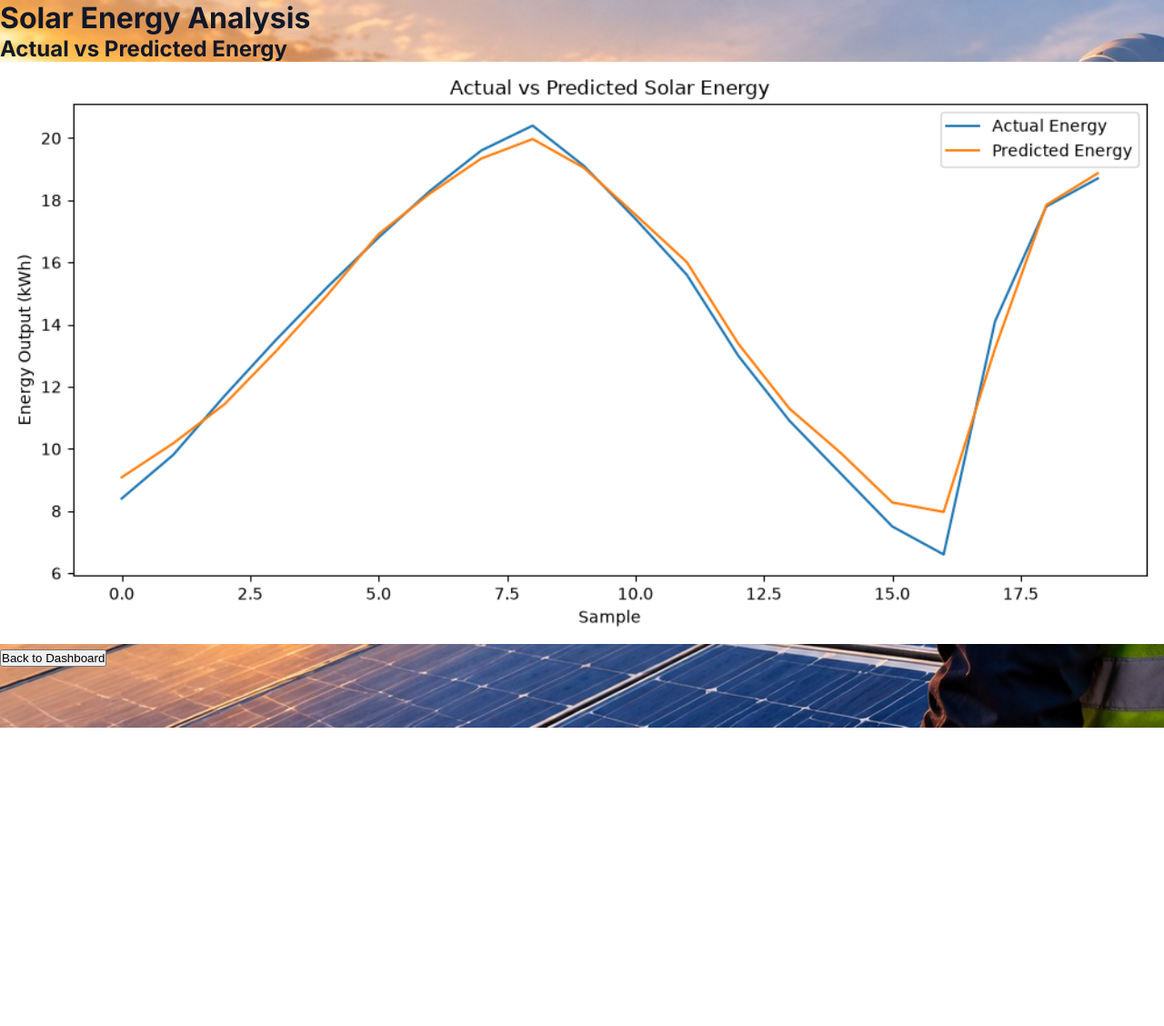
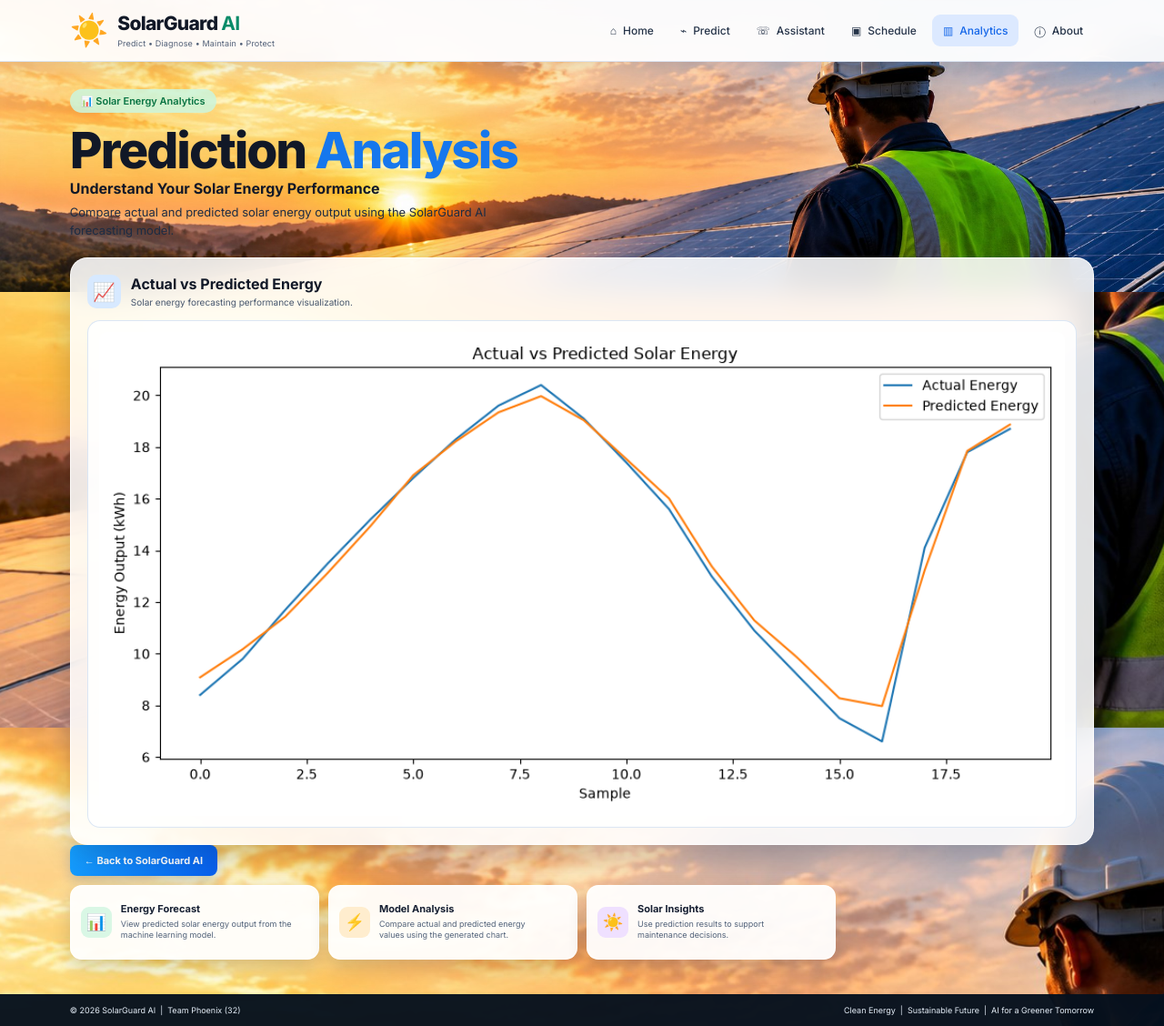
Before and after one commit to pradeep312205/SolarGuard-AI, a Flask app: page /analytics in a window 1280 px wide. Shown: the whole page at 91% size. Before the commit the page ends 800 px from the top, so only its background shows below. Run offline with Flask 3, Linux system fonts and the light colour scheme; parts of the project's set-up code (start-up, migrations or seed data) failed here and were passed over.

Commit message:
Align analytics chart page with SolarGuard interface

```diff
--- a/static/style.css
+++ b/static/style.css
@@ -141,6 +141,21 @@ input::placeholder, textarea::placeholder { color: #8798af; }
 .schedule-feature .arrow { background: #5591ed; }
 .fault-card .arrow { background: #ff9d0a; }
 .knowledge-card .arrow { background: #b779e8; }
+.analytics-hero { min-height: 250px; }
+.analytics-hero .hero-content { padding-top: 30px; padding-bottom: 58px; }
+.analytics-hero h1 span { color: #1677ed; }
+.chart-card { padding: 20px; }
+.chart-container {
+    overflow: hidden;
+    padding: 12px;
+    border: 1px solid rgba(213,226,243,.85);
+    border-radius: 14px;
+    background: rgba(255,255,255,.9);
+}
+.chart-container img { display: block; width: 100%; height: auto; border-radius: 8px; }
+.analytics-features { margin-bottom: 14px; }
+.analytics-features .feature-card { min-height: 82px; }
+.back-button { width: auto; margin-top: 0; padding: 10px 16px; }
 footer { display: flex; align-items: center; justify-content: space-between; gap: 14px; padding: 12px 6%; color: #e4edf7; background: rgba(5,16,30,.96); font-size: 9px; }
 
 @media (min-width: 1100px) {
@@ -178,5 +193,9 @@ footer { display: flex; align-items: center; justify-content: space-between; gap
     .feature-card { min-height: 74px; padding: 9px 25px 9px 9px; gap: 8px; }
     .feature-card h3 { font-size: 10px; }
     .feature-card p { font-size: 8px; }
+    .chart-card { padding: 12px; }
+    .chart-container { padding: 5px; }
+    .analytics-features { grid-template-columns: 1fr; }
+    .back-button { width: 100%; margin-top: 0; }
     footer { flex-direction: column; text-align: center; padding: 13px; }
 }
--- a/templates/chart.html
+++ b/templates/chart.html
@@ -8,7 +8,7 @@
     <meta name="viewport"
           content="width=device-width, initial-scale=1.0">
 
-    <title>Solar Energy Analysis</title>
+    <title>SolarGuard AI - Prediction Analysis</title>
 
     <link rel="stylesheet"
           href="{{ url_for('static', filename='style.css') }}">
@@ -17,27 +17,226 @@
 
 <body>
 
-    <div class="container">
 
-        <h1>Solar Energy Analysis</h1>
+    <!-- ================= NAVBAR ================= -->
 
-        <div class="card">
+    <header class="navbar">
 
-            <h2>Actual vs Predicted Energy</h2>
+        <div class="logo">
 
-            <img
-                src="{{ url_for('static', filename=chart_image) }}"
-                alt="Solar Energy Prediction Chart"
-                style="width:100%;"
-            >
+            <div class="logo-icon">
+                ☀️
+            </div>
+
+            <div>
+
+                <div class="logo-text">
+                    Solar<span>Guard</span> <b>AI</b>
+                </div>
+
+                <div class="logo-subtitle">
+                    Predict • Diagnose • Maintain • Protect
+                </div>
+
+            </div>
 
         </div>
 
+
+        <nav aria-label="Main navigation">
+            <a href="/#home">⌂ <span>Home</span></a>
+            <a href="/#prediction">⌁ <span>Predict</span></a>
+            <a href="/#assistant">☏ <span>Assistant</span></a>
+            <a href="/#schedule">▣ <span>Schedule</span></a>
+            <a class="active" href="/analytics">▥ <span>Analytics</span></a>
+            <a href="/#about">ⓘ <span>About</span></a>
+
+        </nav>
+
+    </header>
+
+
+
+    <!-- ================= HERO ================= -->
+
+    <section class="hero analytics-hero">
+
+        <div class="hero-content">
+
+            <div class="badge">
+                📊 Solar Energy Analytics
+            </div>
+
+            <h1>
+                Prediction
+                <span>Analysis</span>
+            </h1>
+
+            <h2>
+                Understand Your Solar Energy Performance
+            </h2>
+
+            <p>
+                Compare actual and predicted solar energy output
+                using the SolarGuard AI forecasting model.
+            </p>
+
+        </div>
+
+    </section>
+
+
+
+    <!-- ================= ANALYSIS ================= -->
+
+    <main class="main-content">
+
+
+        <section class="dashboard-card chart-card">
+
+
+            <div class="section-header">
+
+                <div class="section-icon blue-icon">
+                    📈
+                </div>
+
+                <div>
+
+                    <h2>
+                        Actual vs Predicted Energy
+                    </h2>
+
+                    <p>
+                        Solar energy forecasting performance
+                        visualization.
+                    </p>
+
+                </div>
+
+            </div>
+
+
+            <div class="chart-container">
+
+                <img
+                    src="{{ url_for('static', filename=chart_image) }}"
+                    alt="Solar Energy Prediction Chart"
+                >
+
+            </div>
+
+
+        </section>
+
+
+
+        <!-- ================= INFORMATION CARDS ================= -->
+
+        <section class="feature-grid analytics-features" aria-label="Analytics information">
+
+
+            <div class="feature-card analytics-card">
+
+                <div class="feature-icon">
+                    📊
+                </div>
+
+                <div>
+
+                    <h3>
+                        Energy Forecast
+                    </h3>
+
+                    <p>
+                        View predicted solar energy output
+                        from the machine learning model.
+                    </p>
+
+                </div>
+
+            </div>
+
+
+
+            <div class="feature-card fault-card">
+
+                <div class="feature-icon">
+                    ⚡
+                </div>
+
+                <div>
+
+                    <h3>
+                        Model Analysis
+                    </h3>
+
+                    <p>
+                        Compare actual and predicted energy
+                        values using the generated chart.
+                    </p>
+
+                </div>
+
+            </div>
+
+
+
+            <div class="feature-card knowledge-card">
+
+                <div class="feature-icon">
+                    ☀️
+                </div>
+
+                <div>
+
+                    <h3>
+                        Solar Insights
+                    </h3>
+
+                    <p>
+                        Use prediction results to support
+                        maintenance decisions.
+                    </p>
+
+                </div>
+
+            </div>
+
+
+        </section>
+
+
+
+        <!-- ================= BACK BUTTON ================= -->
+
         <a href="/">
-            <button>Back to Dashboard</button>
+
+            <button class="primary-button back-button">
+                ← Back to SolarGuard AI
+            </button>
+
         </a>
 
-    </div>
+
+    </main>
+
+
+
+    <!-- ================= FOOTER ================= -->
+
+    <footer id="about">
+
+        <div>
+            © 2026 SolarGuard AI&nbsp; | &nbsp;Team Phoenix (32)
+        </div>
+
+        <div>
+            Clean Energy&nbsp; | &nbsp;Sustainable Future&nbsp; | &nbsp;AI for a Greener Tomorrow
+        </div>
+
+    </footer>
+
 
 </body>
 
```
